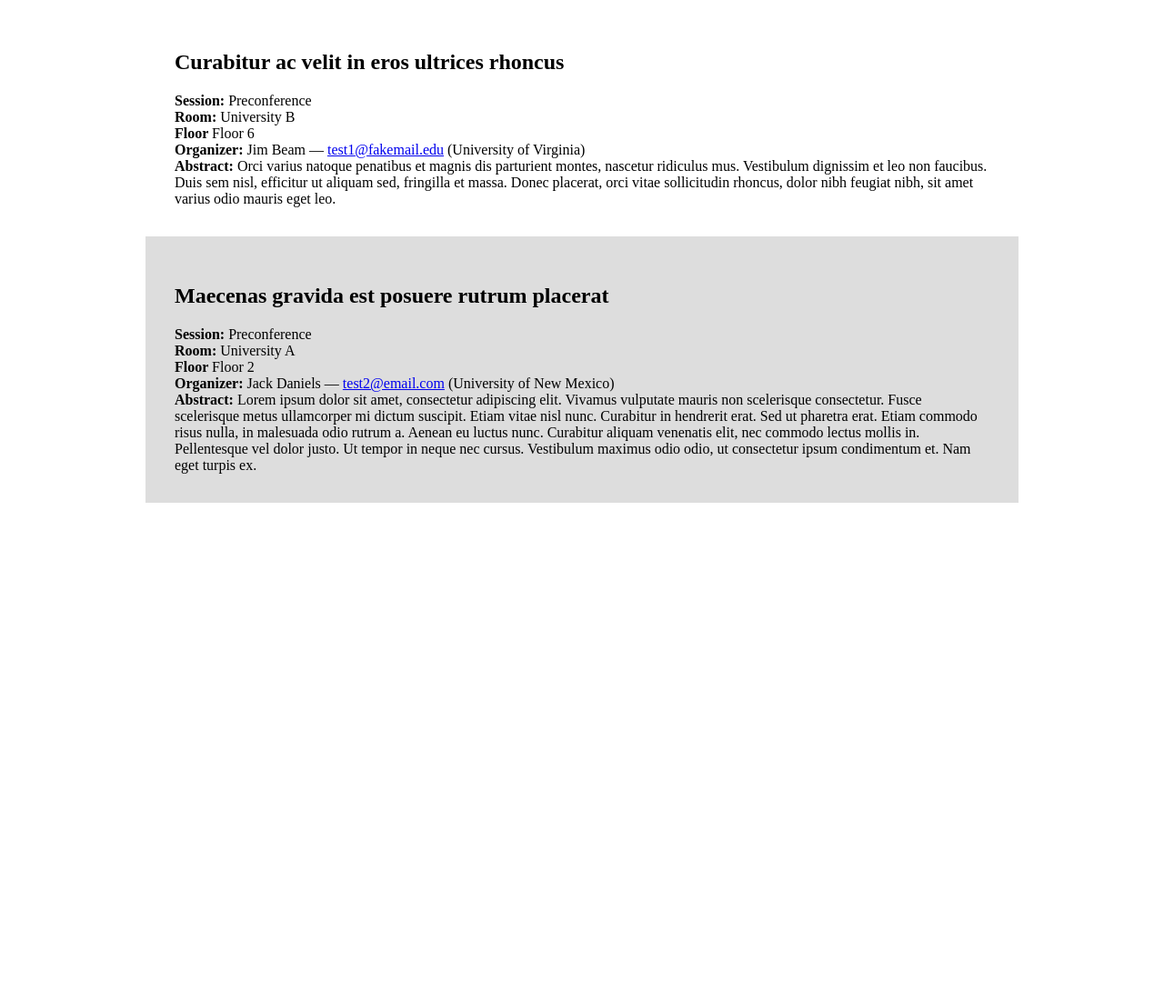
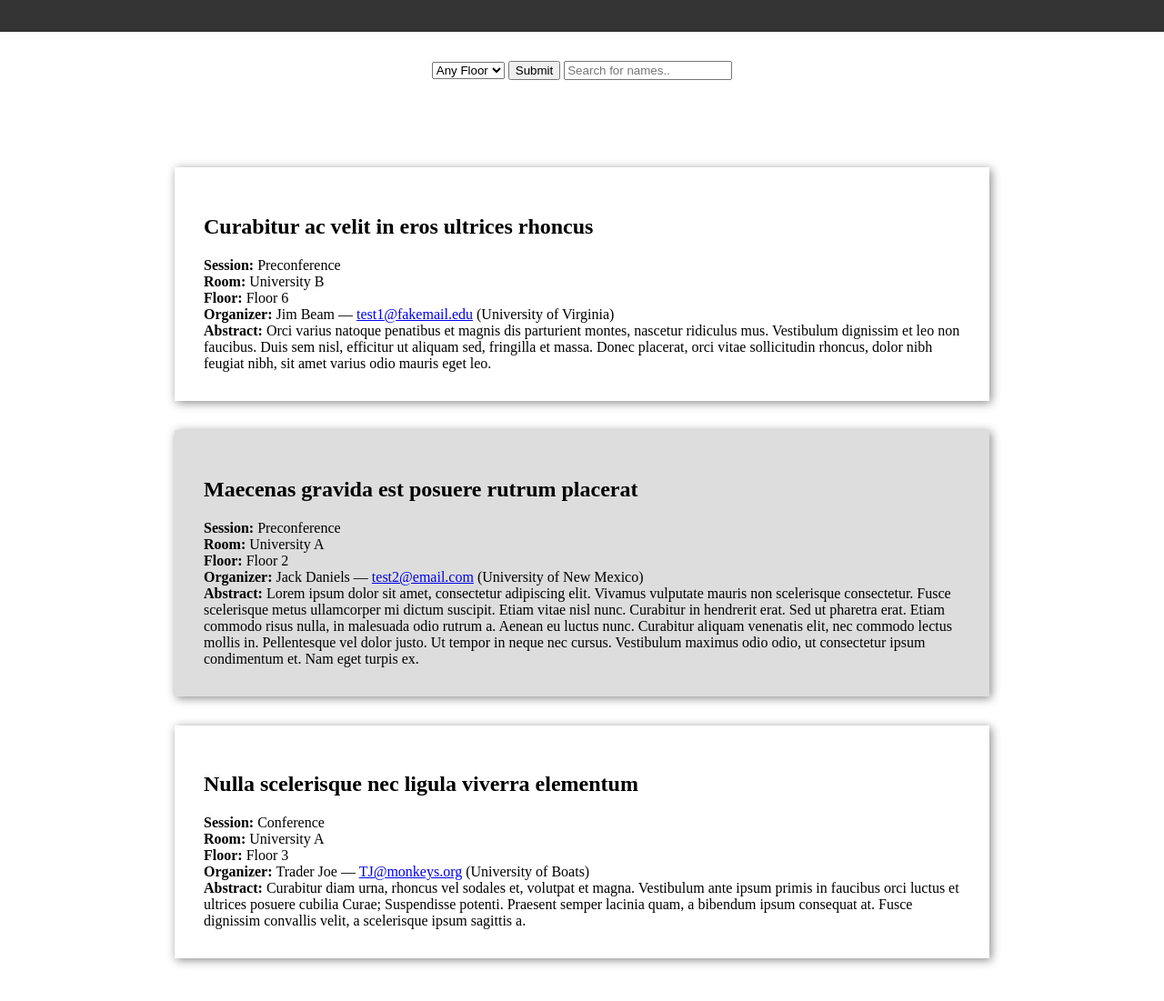
Before and after one commit to ksolans/event-app, a plain HTML site: page index.html in a window 1280 px wide. Shown: the part 109-1210 px from the top of the page at 91% size. Before the commit the page ends 800 px from the top, so only its background shows below. Drawn offline with nearby package versions, Linux system fonts and the light colour scheme.

Commit message:
New JSON item plus some added CSS and first fields for filter

```diff
--- a/events.json
+++ b/events.json
@@ -22,5 +22,17 @@
             "location": "University of New Mexico"
         },
         "abstract": "Lorem ipsum dolor sit amet, consectetur adipiscing elit. Vivamus vulputate mauris non scelerisque consectetur. Fusce scelerisque metus ullamcorper mi dictum suscipit. Etiam vitae nisl nunc. Curabitur in hendrerit erat. Sed ut pharetra erat. Etiam commodo risus nulla, in malesuada odio rutrum a. Aenean eu luctus nunc. Curabitur aliquam venenatis elit, nec commodo lectus mollis in. Pellentesque vel dolor justo. Ut tempor in neque nec cursus. Vestibulum maximus odio odio, ut consectetur ipsum condimentum et. Nam eget turpis ex."
+    },
+    {
+        "title": "Nulla scelerisque nec ligula viverra elementum",
+        "session": "Conference",
+        "room": "University A",
+        "floor": "Floor 3",
+        "organizer": {
+            "name": "Trader Joe",
+            "email": "TJ@monkeys.org",
+            "location": "University of Boats"
+        },
+        "abstract": "Curabitur diam urna, rhoncus vel sodales et, volutpat et magna. Vestibulum ante ipsum primis in faucibus orci luctus et ultrices posuere cubilia Curae; Suspendisse potenti. Praesent semper lacinia quam, a bibendum ipsum consequat at. Fusce dignissim convallis velit, a scelerisque ipsum sagittis a."
     }
 ]
--- a/index.html
+++ b/index.html
@@ -15,10 +15,19 @@
 	<header>
 		<h1>Event App</h1>
 	</header>
-	<section>
-		<div id="eventContainer">
-
+	<section name="eventFilter" id="eventFilter">
+		<div id="filterContainer">
+			<select name="floors" id="floorFilter">
+				<option value="any floor">Any Floor</option>
+				<option value="floor 2">Floor 2</option>
+				<option value="floor 6">Floor 6</option>
+			</select>
+			<input type="submit" id="filterSubmit">
+			<input type="text" id="nameInput" onkeyup="filterName()" placeholder="Search for names..">
 		</div>
+	</section>
+	<section name="eventListing">
+		<div id="eventContainer"></div>
 	</section>
 	<script>
 		function ajax_get(url, callback) {
@@ -48,8 +57,8 @@
 			    html += "<h2>" + data[i].title + "</h2>";
 				html += "<strong>Session: </strong>" + data[i].session + "<br>";
 				html += "<strong>Room: </strong>" + data[i].room + "<br>";
-				html += "<strong>Floor </strong>" + data[i].floor + "<br>";
-				html += "<strong>Organizer: </strong>" + data[i].organizer.name + " &mdash; <a href=\"mailto:" + data[i].organizer.email + "\">" + data[i].organizer.email + "</a> (" + data[i].organizer.location + ")" + "<br>";
+				html += "<strong>Floor: </strong><span class=\"floorValue\">" + data[i].floor + "</span><br>";
+				html += "<strong>Organizer: </strong><span class=\"name\">" + data[i].organizer.name + "</span> &mdash; <a href=\"mailto:" + data[i].organizer.email + "\">" + data[i].organizer.email + "</a> (" + data[i].organizer.location + ")" + "<br>";
 				html += "<strong>Abstract: </strong>" + data[i].abstract;
 				html += "</div>";
 			    i++;
--- a/style.css
+++ b/style.css
@@ -2,13 +2,27 @@ body {
 	width: 100%;
 	margin:0;
 }
-#eventContainer {
+header {
+	text-align: center;
+	padding: 2em;
+	background-color: #333;
+	color: #fff;
+}
+.displayNone {
+	display: none;
+}
+#eventFilter {
+	text-align: center;
+}
+#eventContainer, #filterContainer {
 	width: 75%;
 	margin: 0 auto;
 	padding: 2em;
 }
 .event {
 	padding: 2em;
+	margin: 2em;
+	box-shadow: 2px 2px 10px #888888;
 }
 .event:nth-child(even) {
 	background-color: #ddd;
```
Also changed, not shown: 1 other file.
